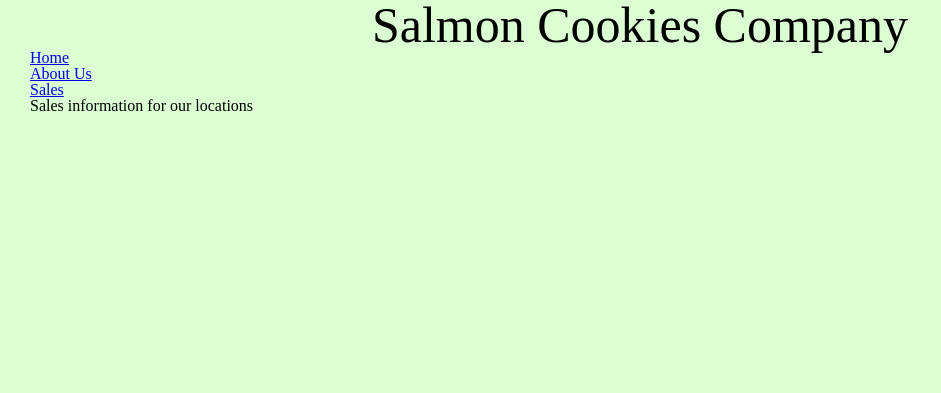
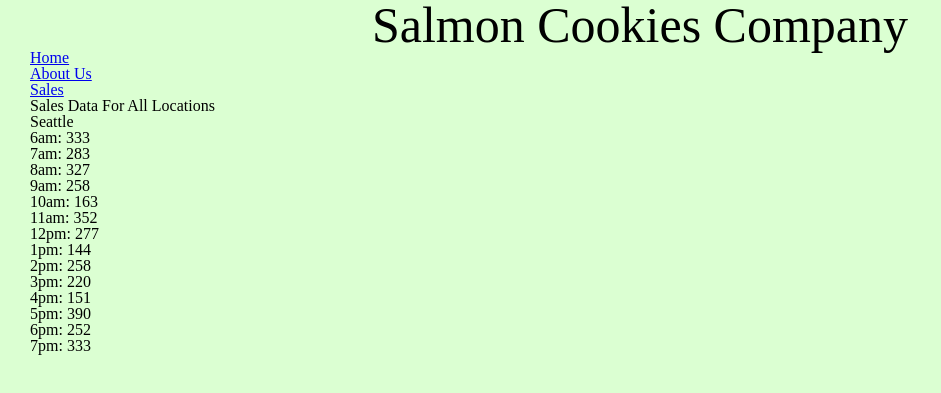
Before and after one commit to iwhitmor/cookie-stand, a plain HTML site: page sales.html in a window 1280 px wide. Shown: the part 83-476 px from the top of the page, without its empty margins (0-941 px from the left). Drawn offline with Linux system fonts and the light colour scheme.

Commit message:
build out total daily cookies, build dynmaic html on js

```diff
--- a/js/app.js
+++ b/js/app.js
@@ -11,21 +11,23 @@ let locationOne = {
   aveCookies: 6.3,
   customersPerHour: [],
   cookiesPerHour: [],
-  // totalDailyCookies: 0,
-  aveCustPerHour: function(){
-    for(let i = 0; i < hours.length; i++){
-      this.customersPerHour.push(custPerHour(this.minCustomers,this.maxCustomers));
+  totalDailyCookies: 0,
+  aveCustPerHour: function () {
+    for (let i = 0; i < hours.length; i++) {
+      this.customersPerHour.push(custPerHour(this.minCustomers, this.maxCustomers));
     }
   },
-  aveCookiesPerHour: function(){
-  for(let j = 0; j < hours.length; j++){
-    this.cookiesPerHour.push(Math.floor(this.customersPerHour[j] * this.aveCookies));
-    // this.totalDailyCookies = this.totalDailyCookies + oneHour;
+  aveCookiesPerHour: function () {
+    for (let j = 0; j < hours.length; j++) {
+      let oneHour = Math.floor(this.customersPerHour[j] * this.aveCookies);
+      this.totalDailyCookies += oneHour;
+      this.cookiesPerHour.push(oneHour);
+    }
+    console.log('Total daily cookies', this.totalDailyCookies);
   }
-}
 };
 
-function custPerHour(min,max){
+function custPerHour(min, max) {
   return Math.floor(Math.random() * (max - min) + min);
 }
 locationOne.aveCustPerHour();
@@ -39,13 +41,13 @@ let locationTwo = {
   aveCookies: 1.2,
   customersPerHour: [],
   cookiesPerHour: [],
-  aveCustPerHour: function(){
-    for(let i = 0; i < hours.length; i++){
-      this.customersPerHour.push(custPerHour(this.minCustomers,this.maxCustomers));
+  aveCustPerHour: function () {
+    for (let i = 0; i < hours.length; i++) {
+      this.customersPerHour.push(custPerHour(this.minCustomers, this.maxCustomers));
     }
   },
-  aveCookiesPerHour: function(){
-    for(let j = 0; j < hours.length; j++){
+  aveCookiesPerHour: function () {
+    for (let j = 0; j < hours.length; j++) {
       this.cookiesPerHour.push(Math.floor(this.customersPerHour[j] * this.aveCookies));
     }
   }
@@ -60,13 +62,13 @@ let locationThree = {
   aveCookies: 3.7,
   customersPerHour: [],
   cookiesPerHour: [],
-  aveCustPerHour: function(){
-    for(let i = 0; i < hours.length; i++){
-      this.customersPerHour.push(custPerHour(this.minCustomers,this.maxCustomers));
+  aveCustPerHour: function () {
+    for (let i = 0; i < hours.length; i++) {
+      this.customersPerHour.push(custPerHour(this.minCustomers, this.maxCustomers));
     }
   },
-  aveCookiesPerHour: function(){
-    for(let j = 0; j < hours.length; j++){
+  aveCookiesPerHour: function () {
+    for (let j = 0; j < hours.length; j++) {
       this.cookiesPerHour.push(Math.floor(this.customersPerHour[j] * this.aveCookies));
     }
   }
@@ -81,13 +83,13 @@ let locationFour = {
   aveCookies: 2.3,
   customersPerHour: [],
   cookiesPerHour: [],
-  aveCustPerHour: function(){
-    for(let i = 0; i < hours.length; i++){
-      this.customersPerHour.push(custPerHour(this.minCustomers,this.maxCustomers));
+  aveCustPerHour: function () {
+    for (let i = 0; i < hours.length; i++) {
+      this.customersPerHour.push(custPerHour(this.minCustomers, this.maxCustomers));
     }
   },
-  aveCookiesPerHour: function(){
-    for(let j = 0; j < hours.length; j++){
+  aveCookiesPerHour: function () {
+    for (let j = 0; j < hours.length; j++) {
       this.cookiesPerHour.push(Math.floor(this.customersPerHour[j] * this.aveCookies));
     }
   }
@@ -102,13 +104,13 @@ let locationFive = {
   aveCookies: 4.6,
   customersPerHour: [],
   cookiesPerHour: [],
-  aveCustPerHour: function(){
-    for(let i = 0; i < hours.length; i++){
-      this.customersPerHour.push(custPerHour(this.minCustomers,this.maxCustomers));
+  aveCustPerHour: function () {
+    for (let i = 0; i < hours.length; i++) {
+      this.customersPerHour.push(custPerHour(this.minCustomers, this.maxCustomers));
     }
   },
-  aveCookiesPerHour: function(){
-    for(let j = 0; j < hours.length; j++){
+  aveCookiesPerHour: function () {
+    for (let j = 0; j < hours.length; j++) {
       this.cookiesPerHour.push(Math.floor(this.customersPerHour[j] * this.aveCookies));
     }
   }
@@ -116,29 +118,46 @@ let locationFive = {
 locationFive.aveCustPerHour();
 locationFive.aveCookiesPerHour();
 
-// let parentElement = document.getElementById('salesData');
+let parentElement = document.getElementById('salesData');
 
-// let article = document.createElement('article');
-// console.log('article');
-// parentElement.appendChild(article);
+let article = document.createElement('article');
+console.log('article');
+parentElement.appendChild(article);
 
-// let h2 = document.createElement('h2');
-// h2.textContent = locationOne.storeName;
-// console.log(h2);
-// article.appendChild(h2);
+let h2 = document.createElement('h2');
+h2.setAttribute('class', 'storeName');
+h2.textContent = locationOne.storeName;
+console.log(h2);
+article.appendChild(h2);
 
-render(){
-  this.calcCookiesPerHour();
-  const unorderedList = document.getElementById('Seattle');
-  for(let i = 0; i < hours.length; i++){
-    let listItem = document.createElement('li');
-    listItem.textContent = hours[i] + ':' + this.cookiesPerHour[i] + 'cookies';
-    unorderedList.appendChild(listItem);
-  }
-  let listItem = document.createElement('li');
-  listItem.textContent = 'Total:' + this.totalDailyCookies + ' cookies'
-  unorderedList.appendChild(listItem);
+let cookiesUl = document.createElement('ul');
+cookiesUl.setAttribute('class', 'cookiesPerHour');
+article.appendChild(cookiesUl);
+
+for (let i = 0; i < locationOne.cookiesPerHour.length; i++) {
+  let cookiesLi = document.createElement('li');
+  console.log(cookiesLi);
+  cookiesLi.textContent = hours[i] + ':' + ' ' + locationOne.cookiesPerHour[i];
+  cookiesUl.appendChild(cookiesLi);
 }
+
+
+
+
+
+
+// render(){;
+//   this.calcCookiesPerHour();
+//   const unorderedList = document.getElementById('Seattle');
+//   for(let i = 0; i < hours.length; i++){
+//     let listItem = document.createElement('li');
+//     listItem.textContent = hours[i] + ':' + this.cookiesPerHour[i] + 'cookies';
+//     unorderedList.appendChild(listItem);
+//   }
+//   let listItem = document.createElement('li');
+//   listItem.textContent = 'Total:' + this.totalDailyCookies + ' cookies'
+//   unorderedList.appendChild(listItem);
+// }
 
 // const allLocations = [locationOne]
 
--- a/sales.html
+++ b/sales.html
@@ -24,12 +24,10 @@
       </ul>
     </nav>
   </header>
-  <main>
-    <section>
-      <h2>Sales information for our locations</h2>
-      <article id="salesData"></article>
-    </section>
-    <section id="cookiesPerHour"</section>
+  <main id="salesData">
+    <h2>Sales Data For All Locations</h2>
+
+
   </main>
 
 
```
Also changed, not shown: index.html (+2 -2 lines).
